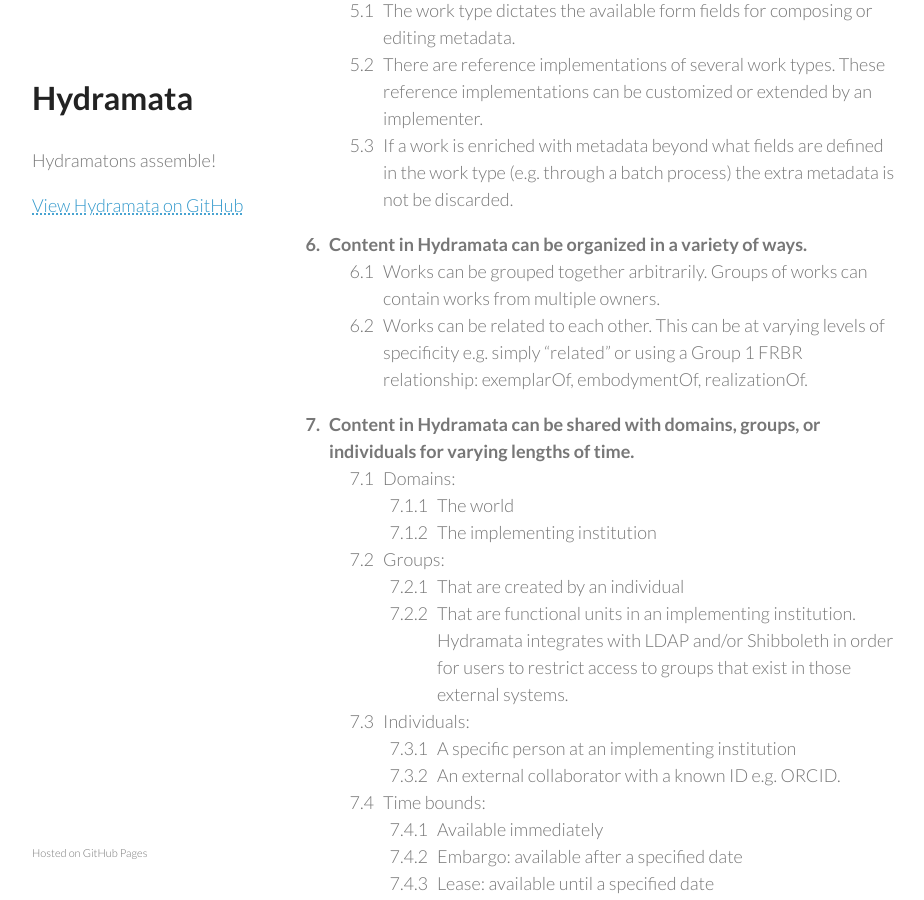
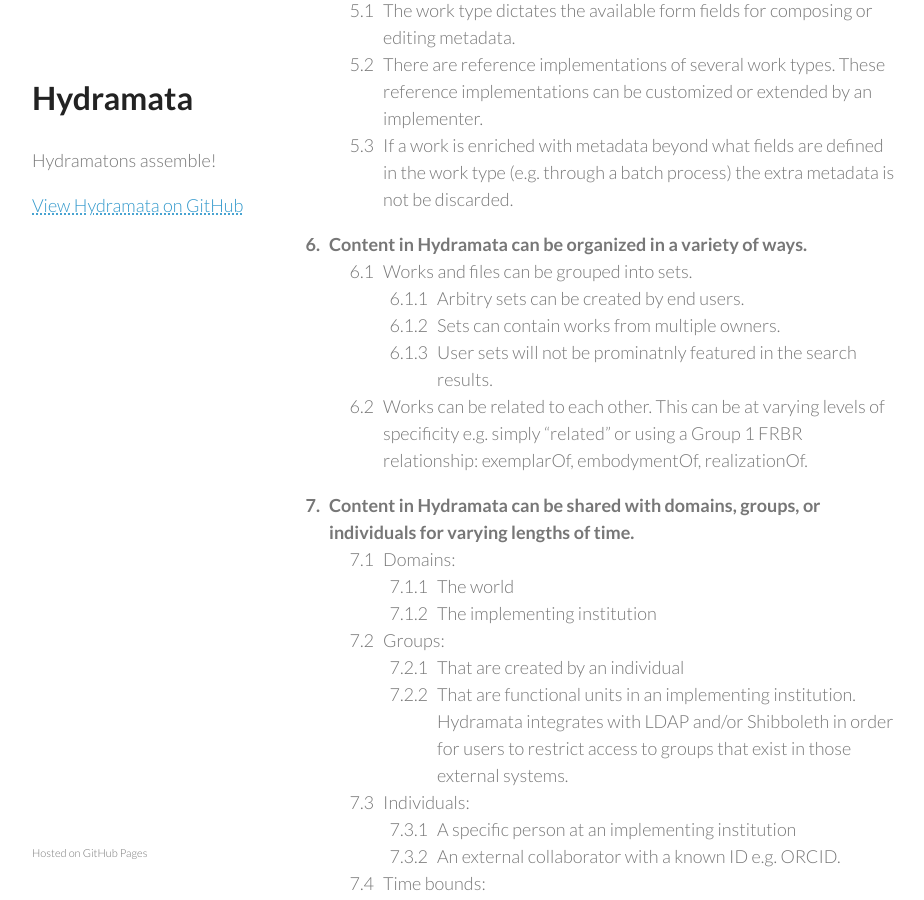
Before and after one commit to Hydramata/hydramata.github.com, a Jekyll site: the page built from vision/index.html, in a window 1280 px wide and 900 px high, scrolled down 2901 px. Shown: the whole window, without its empty margins (176-1100 px from the left). Built offline with Jekyll 4.4.1, drawn with Linux system fonts in a browser that asks for light colours; some of the changed text lies outside the part shown.

Commit message:
Introducing the idea of sets

```diff
--- a/_includes/vision.md
+++ b/_includes/vision.md
@@ -72,8 +72,10 @@
 	1. If a work is enriched with metadata beyond what fields are defined in the work type (e.g. through a batch process) the extra metadata is not be discarded.
 
 6. Content in Hydramata can be organized in a variety of ways.
-	1. Works can be grouped together arbitrarily.
-	Groups of works can contain works from multiple owners.
+	1. Works and files can be grouped into sets.
+		1. Arbitry sets can be created by end users.
+		1. Sets can contain works from multiple owners.
+		1. User sets will not be prominatnly featured in the search results.
 	1. Works can be related to each other.
 	This can be at varying levels of specificity e.g. simply “related” or using a Group 1 FRBR relationship: exemplarOf, embodymentOf, realizationOf.
 
@@ -138,8 +140,8 @@
 	1. There is a reference implementation of [DOI](http://www.doi.org/).
 	1. [Hydra Remote Identifier](https://github.com/projecthydra-labs/hydra-remote_identifier) is a reference implementation for integrating with a DOI provider.
 
-15. Works, Files, and Collections can belong to Administrative Contexts.
-	1. An administrative context is a way of organizing works, files, and collections in Hydramata.
+15. Works, Files, and Sets can belong to Administrative Contexts.
+	1. An administrative context is a way of organizing works, files, and sets in Hydramata.
 	1. Administrative contexts may have a subset or a superset of work types available to the general holdings.
 	1. Roles can be created that are specific to an administrative context.
 	1. Administrative contexts are represented as facet values in the discovery interface.
```
